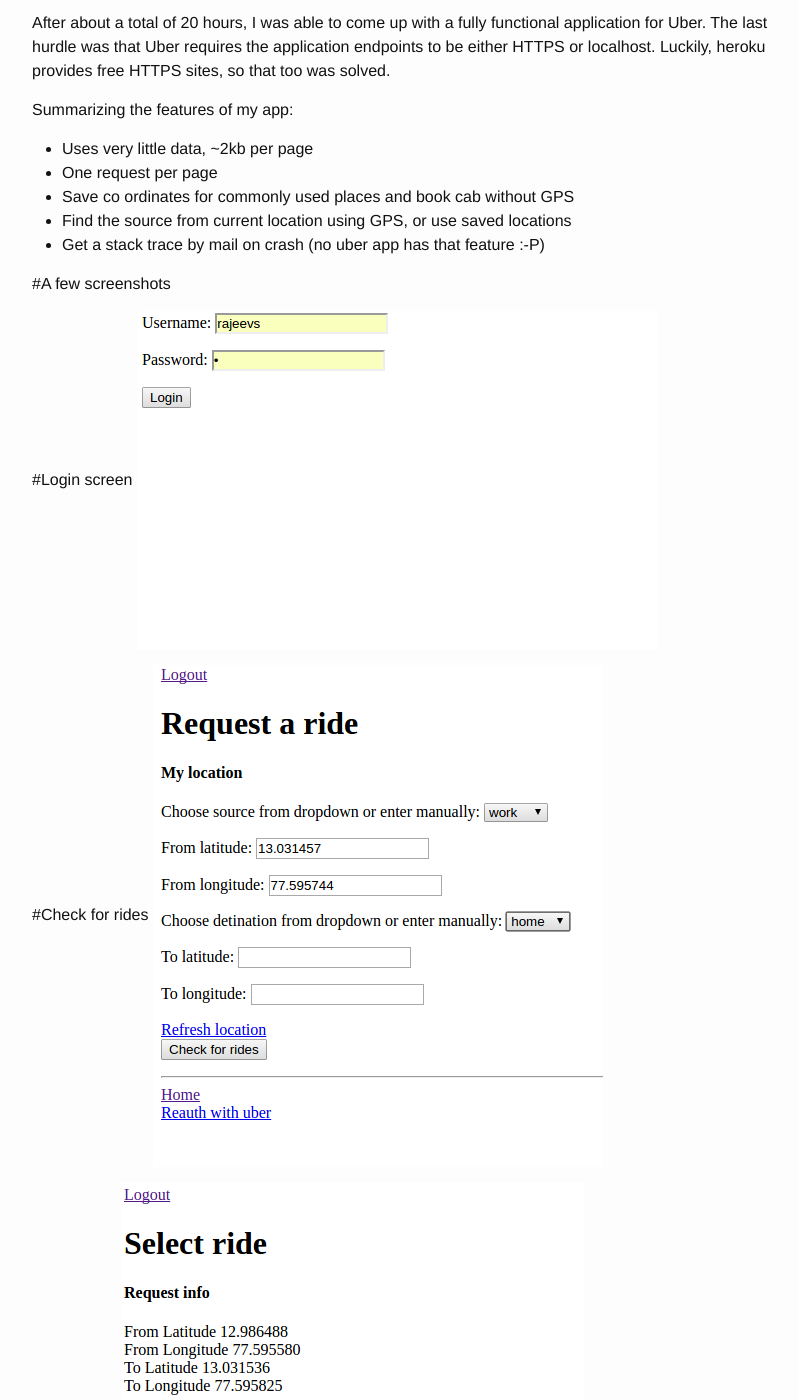
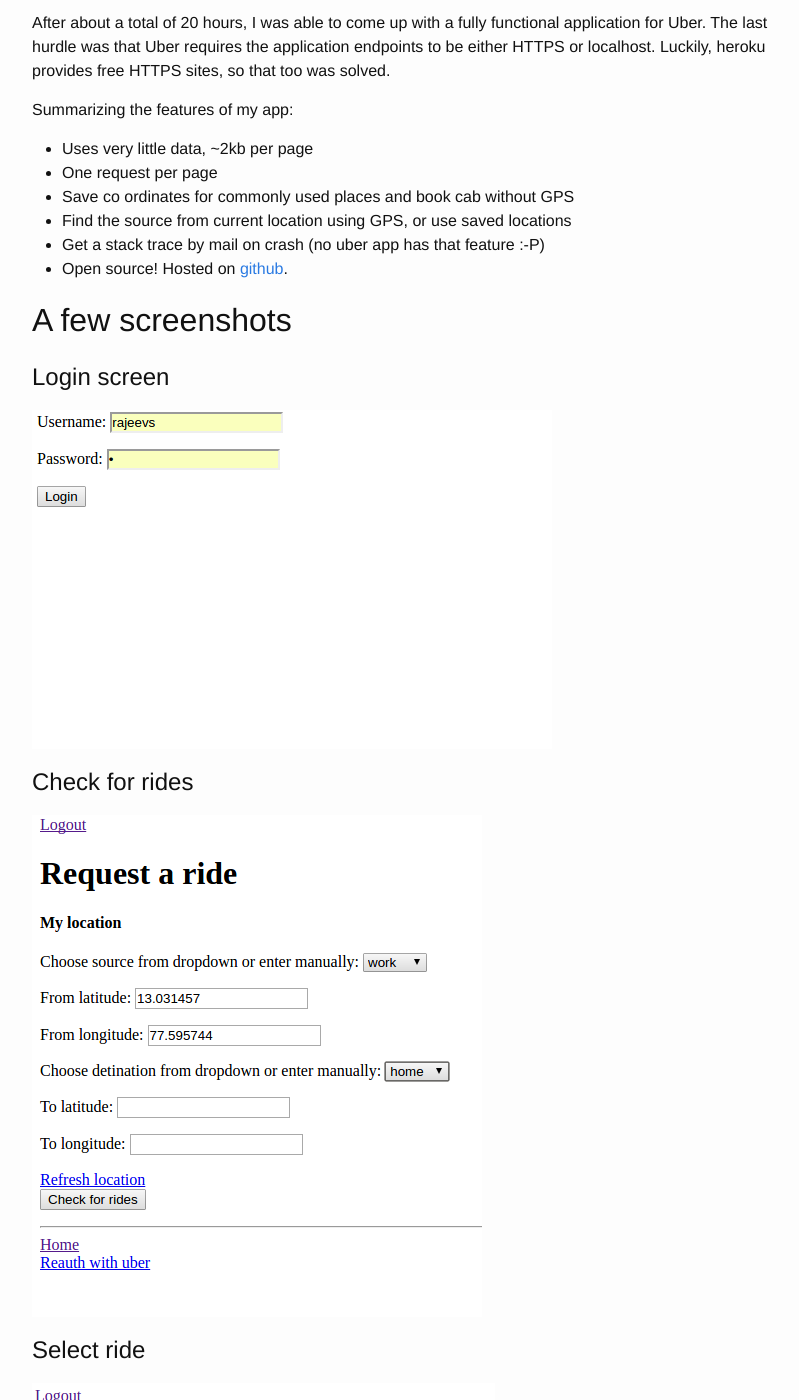
Before and after one commit to rajeevs1992/rajeevs1992.github.io, a Jekyll site: the page built from _posts/2016-03-13-i-ride-an-uber.markdown, in a window 1280 px wide and 1400 px high, scrolled down 1154 px. Shown: the whole window, without its empty margins (238-1037 px from the left). Built offline with Jekyll 4.4.1, drawn with Linux system fonts in a browser that asks for light colours; some of the changed text lies outside the part shown.

Commit message:
added source link to uber

```diff
--- a/_posts/2016-03-13-i-ride-an-uber.markdown
+++ b/_posts/2016-03-13-i-ride-an-uber.markdown
@@ -15,6 +15,7 @@
 
 ![Uber workflow](/img/uber/uber.png)
 
+
 Another very important design concern was that the site must use as little data as possible, as I usually use only 2G data and I wanted the site work great for me. I avoided JQuery and any CSS themes. I was able to come up with a site that loads with just **one request for every page**. This design desicion proved to be heavily advantageous in terms of data as well as loading times.
 
 After about a total of 20 hours, I was able to come up with a fully functional application for Uber. The last hurdle was that Uber requires the application endpoints to be either HTTPS or localhost. Luckily, heroku provides free HTTPS sites, so that too was solved.
@@ -26,17 +27,27 @@
 - Save co ordinates for commonly used places and book cab without GPS
 - Find the source from current location using GPS, or use saved locations
 - Get a stack trace by mail on crash (no uber app has that feature :-P)
+- Open source! Hosted on [github](https://github.com/rajeevs1992/uber-online).
 
-#A few screenshots
+A few screenshots
+-----------------
 
-#Login screen
+Login screen
+============
+
 ![Login](/img/uber/login.png)
 
-#Check for rides
+Check for rides
+===============
+
 ![Check for rides](/img/uber/book2.png)
 
-#Select ride
+Select ride
+===========
+
 ![Select ride](/img/uber/select.png)
 
-#Ride confirmation and status
+Ride confirmation and status
+============================
+
 ![Ride confirmation and status](/img/uber/status.png)
```
